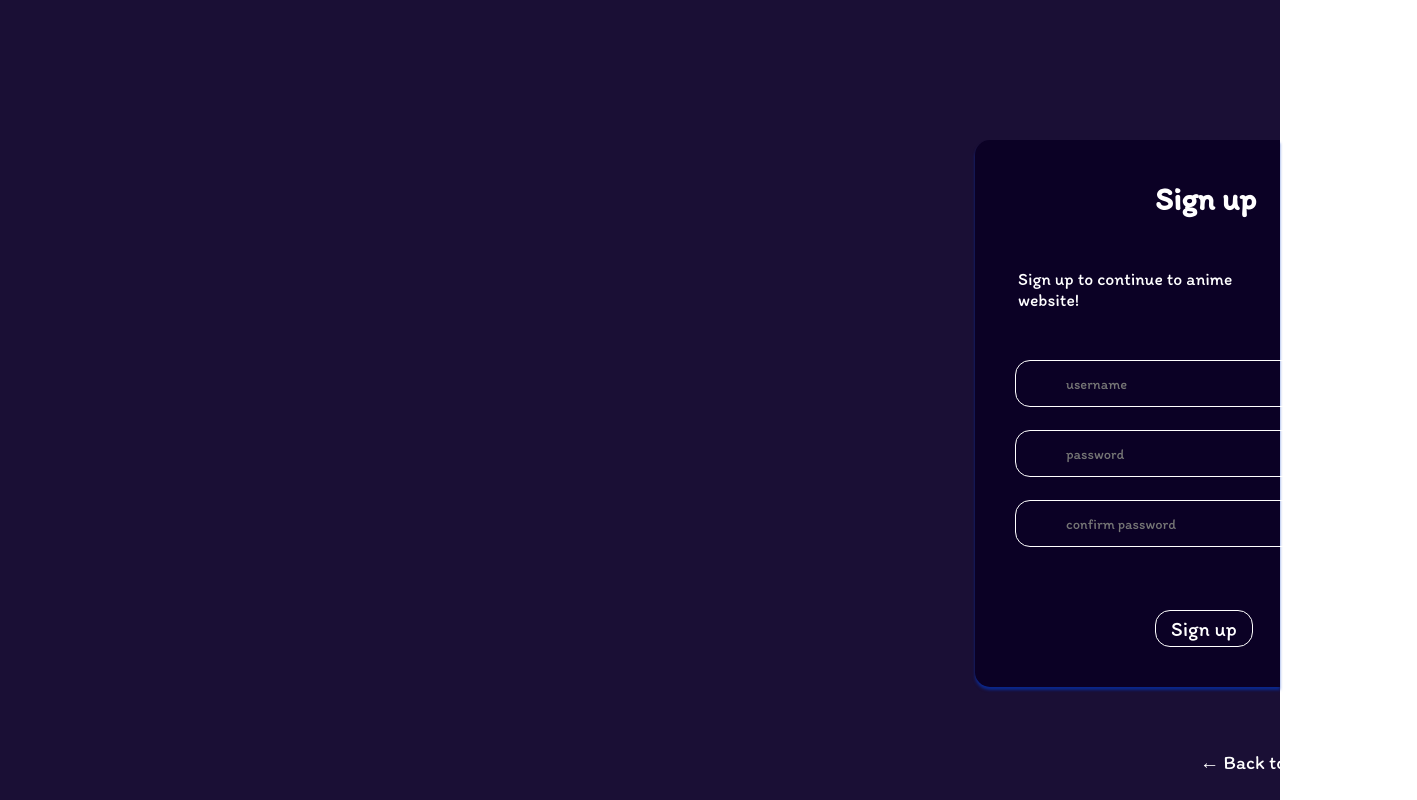
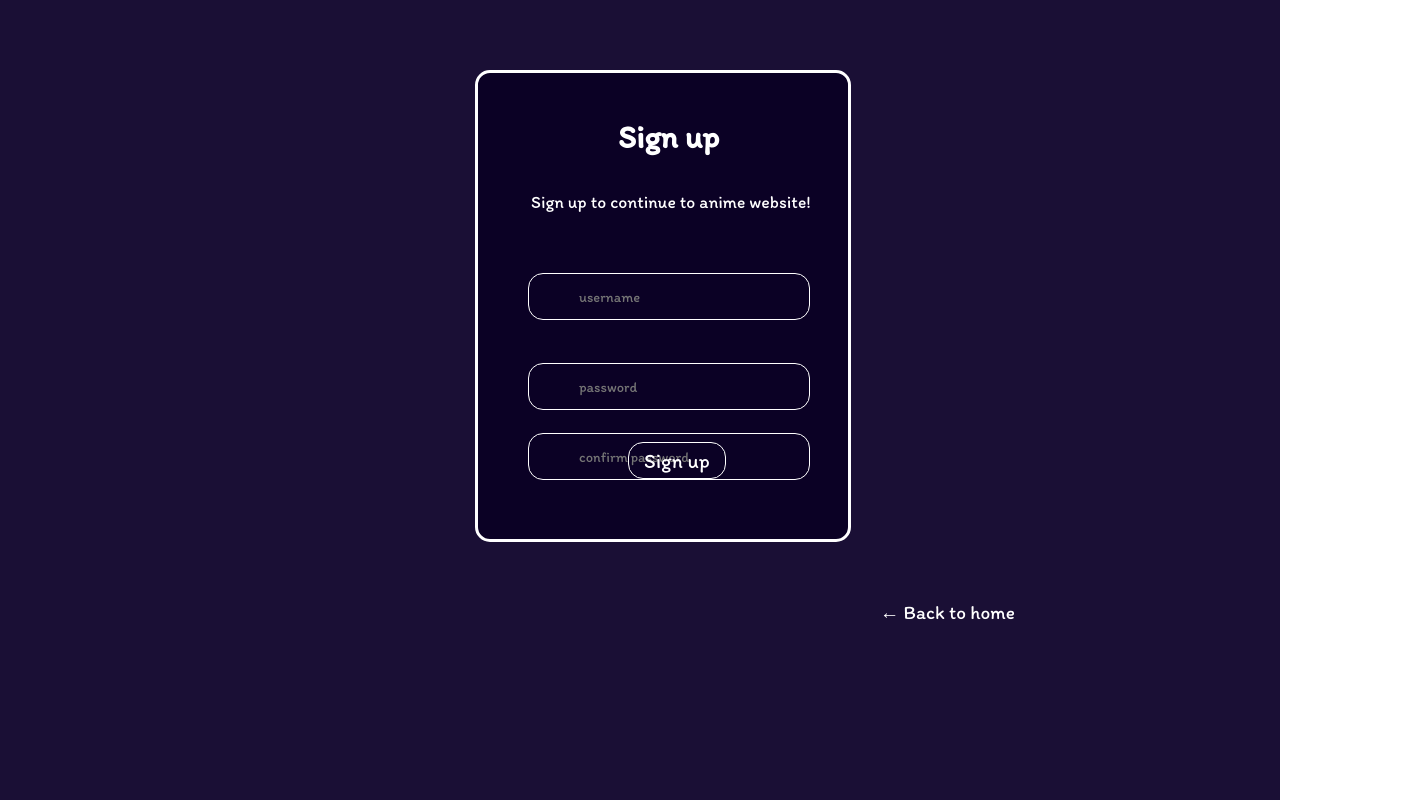
Before and after one commit to kalviumcommunity/Popular_Anime, a React (Vite) app in the folder client/: page /signup in a window 1280 px wide. Shown: the whole page, 1417 px wide, since content can reach past the window. Built offline with nearby package versions, Linux system fonts and the light colour scheme.

Commit message:
added tokens

```diff
--- a/client/src/components/signup.css
+++ b/client/src/components/signup.css
@@ -8,15 +8,15 @@
 }
 .login-field{
     position: absolute;
-    left: 975px;
-    top: 140px;
+    left: 475px;
+    top: 70px;
     background-color: #0b0125;
     padding-bottom: 330px;
-    padding-left: 40px;
+    padding-left: 50px;
     padding-right: 40px;
-    padding-top: 100px;
-    border-radius: 15px 0px 0px 15px;
-    box-shadow: 0 3px 3px #0038c79a;
+    padding-top: 40px;
+    border-radius: 15px;
+    border: 3px solid white;
 }
 .login-field input{
     font-size: 0.9rem;
@@ -25,20 +25,20 @@
 .para{
     position: relative;
     left: 3px;
-    top: -10px;
+    top: 40px;
 }
 #signup{
     position: relative;
-    left: 140px;
-    bottom: 60px;
+    left: 90px;
+    bottom: -5px;
     font-size: 2rem;
 }
 #username,#password,#confpassword{
     position: absolute;
-    top: 220px;
+    top: 200px;
     background: none;
     border: 1px solid white;
-    width: 350px;
+    width: 230px;
     height: 45px;
     border-radius: 15px;
 }
@@ -50,8 +50,8 @@
 }
 #submit{
     position: relative;
-    top: 290px;
-    left: 140px;
+    top: 270px;
+    left: 100px;
     font-size: 1.3rem;
     background: none;
     border: 1px solid white;
@@ -64,6 +64,6 @@
     font-size: 1.2rem;
     text-decoration: none;
     color: white;
-    left: 1200px;
-    bottom: -751px;
+    left: 880px;
+    bottom: -601px;
 }
```
